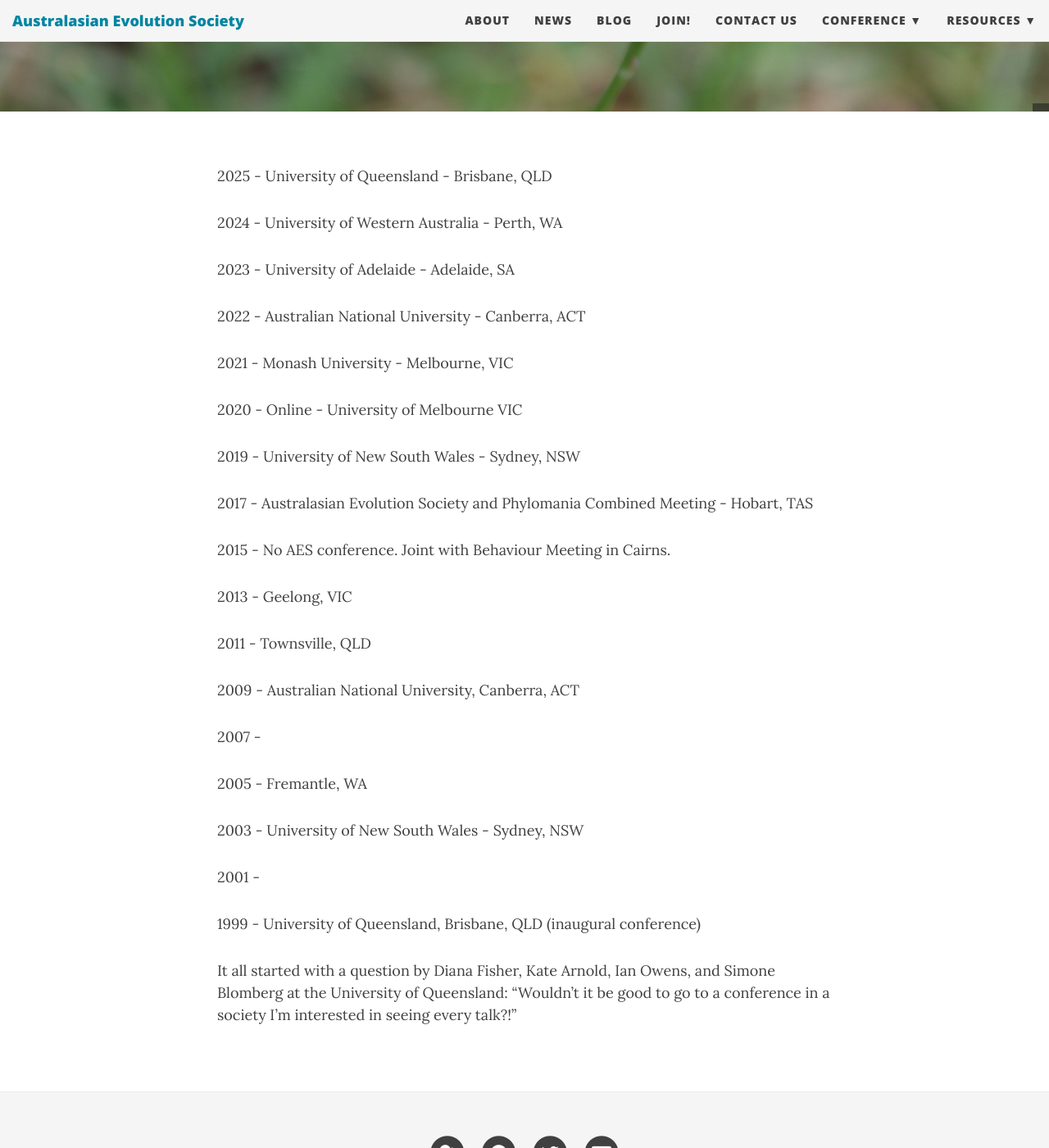
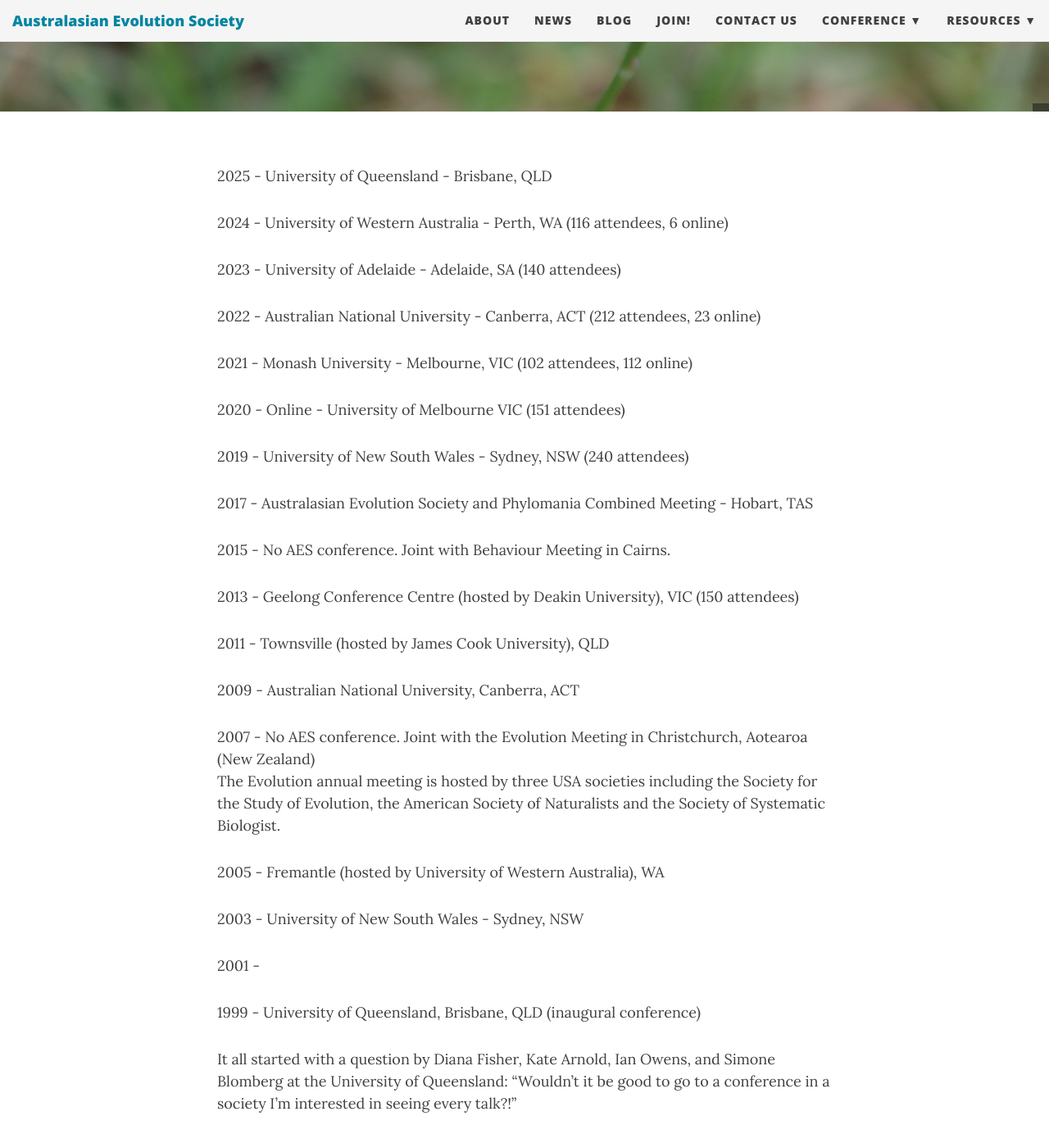
Before and after one commit to ausevo/ausevo.github.io, a Jekyll site: the page built from past-conf.md, in a window 1280 px wide and 1400 px high, scrolled down 529 px. Shown: the whole window at 82% size. Built offline with Jekyll 4.4.1, drawn with Linux system fonts in a browser that asks for light colours; nearby versions of some CDN libraries.

Commit message:
information up after AGM

```diff
--- a/past-conf.md
+++ b/past-conf.md
@@ -8,31 +8,32 @@
 
 2025 - University of Queensland - Brisbane, QLD
 
-2024 - University of Western Australia - Perth, WA
+2024 - University of Western Australia - Perth, WA (116 attendees, 6 online)
 
-2023 - University of Adelaide - Adelaide, SA
+2023 - University of Adelaide - Adelaide, SA (140 attendees)
 
-2022 - Australian National University - Canberra, ACT
+2022 - Australian National University - Canberra, ACT (212 attendees, 23 online)
 
-2021 - Monash University - Melbourne, VIC
+2021 - Monash University - Melbourne, VIC (102 attendees, 112 online)
 
-2020 - Online - University of Melbourne VIC
+2020 - Online - University of Melbourne VIC (151 attendees)
 
-2019 - University of New South Wales - Sydney, NSW
+2019 - University of New South Wales - Sydney, NSW (240 attendees)
 
 2017 - Australasian Evolution Society and Phylomania Combined Meeting - Hobart, TAS
 
 2015 - No AES conference. Joint with Behaviour Meeting in Cairns.
 
-2013 - Geelong, VIC
+2013 - Geelong Conference Centre (hosted by Deakin University), VIC (150 attendees)
 
-2011 - Townsville, QLD
+2011 - Townsville (hosted by James Cook University), QLD
 
 2009 - Australian National University, Canberra, ACT
 
-2007 -
+2007 - No AES conference. Joint with the Evolution Meeting in Christchurch, Aotearoa (New Zealand)
+The Evolution annual meeting is hosted by three USA societies including the Society for the Study of Evolution, the American Society of Naturalists and the Society of Systematic Biologist.
 
-2005 - Fremantle, WA
+2005 - Fremantle (hosted by University of Western Australia), WA
 
 2003 - University of New South Wales - Sydney, NSW
 
```
